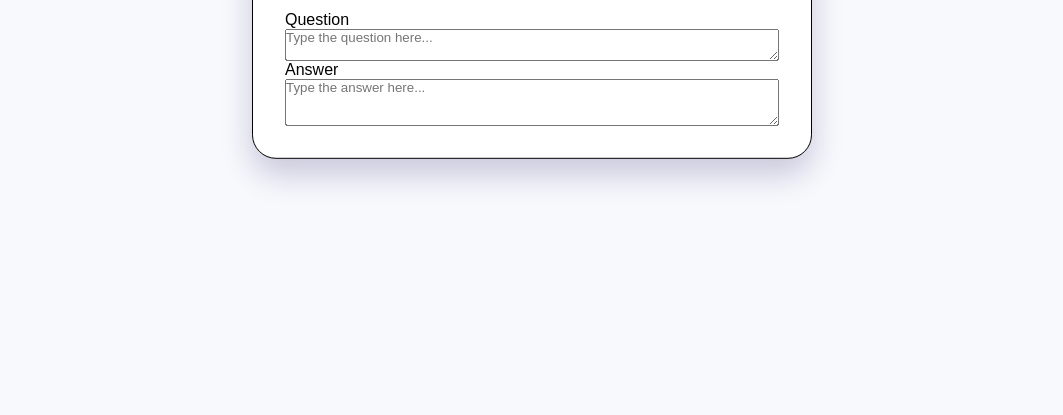
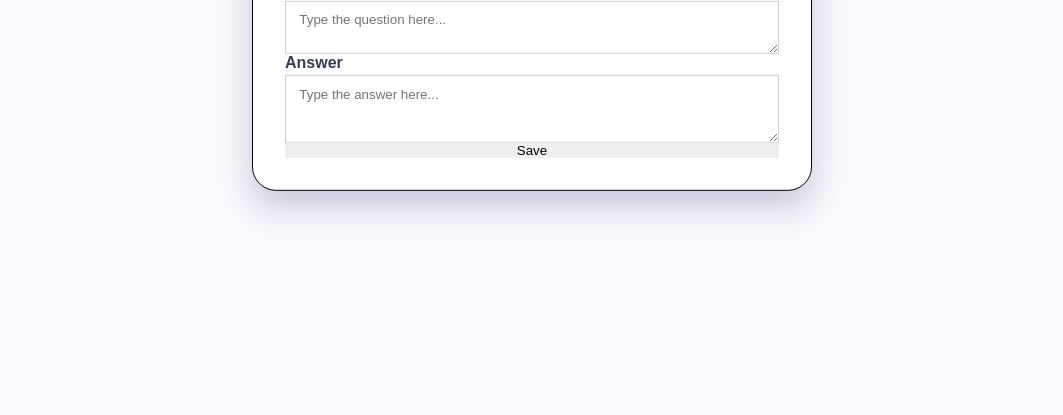
Before and after one commit to Miralem-Ba/Projekt_Quizkarten, a plain HTML site: page src/index.html in a window 1280 px wide. Shown: the part 385-800 px from the top of the page, without its empty margins (108-1171 px from the left). Drawn offline with Linux system fonts and the light colour scheme.

Commit message:
save-btn added and designe leable and textarea

```diff
--- a/src/index.html
+++ b/src/index.html
@@ -40,5 +40,6 @@
     <textarea class="input" id="question" placeholder="Type the question here..." rows="2"></textarea>
     <label for="answer"> Answer </label>
     <textarea class="input" id="answer" rows="3" placeholder="Type the answer here..."></textarea>
+    <button id="save-btn"> Save </button>
   </div>
   </body>
--- a/src/style.css
+++ b/src/style.css
@@ -84,3 +84,14 @@ button {
     cursor: pointer;
     justify-self: flex-end;
 }
+label {
+    color: #363d55;
+    font-weight: 700;
+    margin-bottom: 0.2em;
+}
+textarea {
+    width: 100%;
+    padding: 0.8em 1em;
+    border: 1px solid #d0d0d0;
+    outline: none;
+}
```
